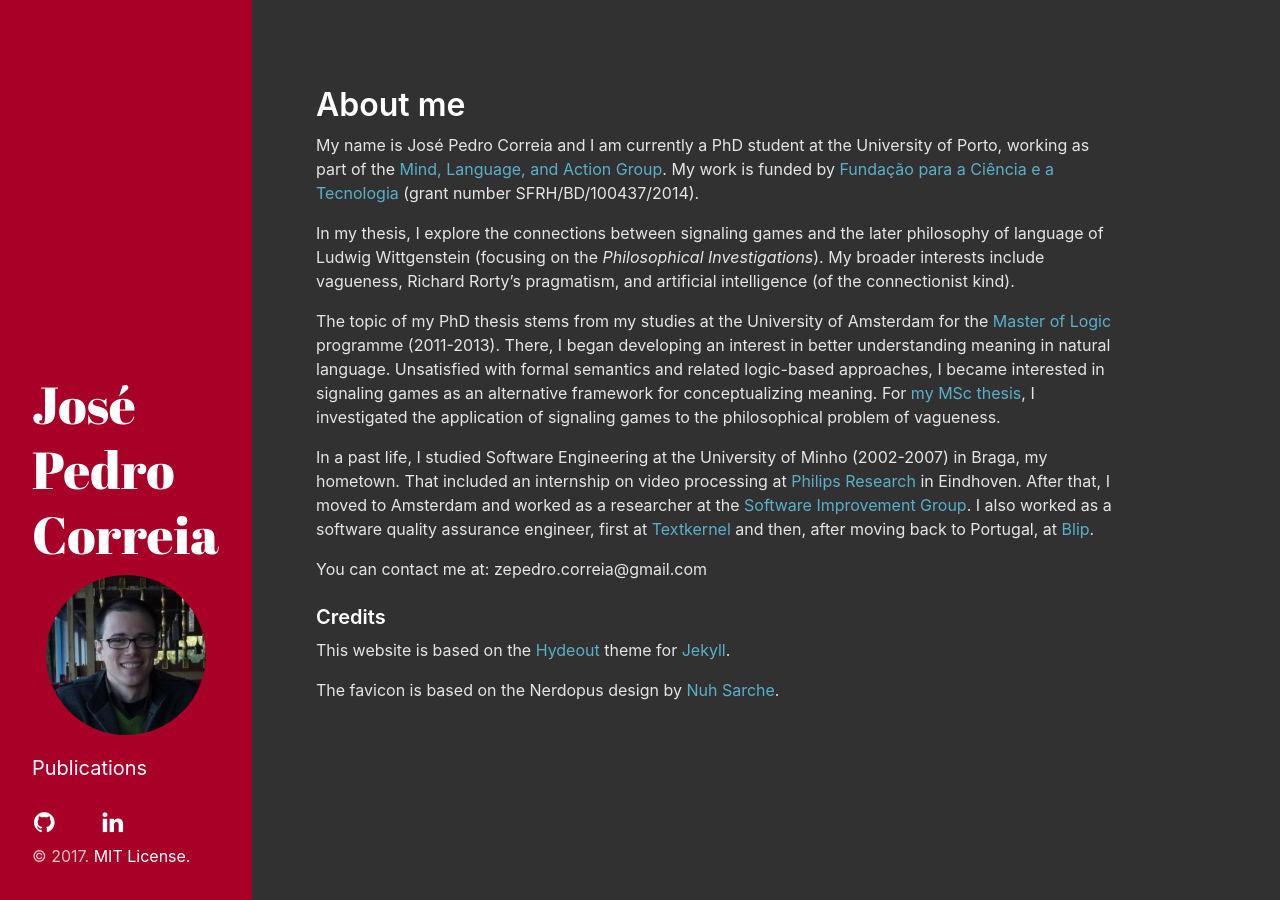
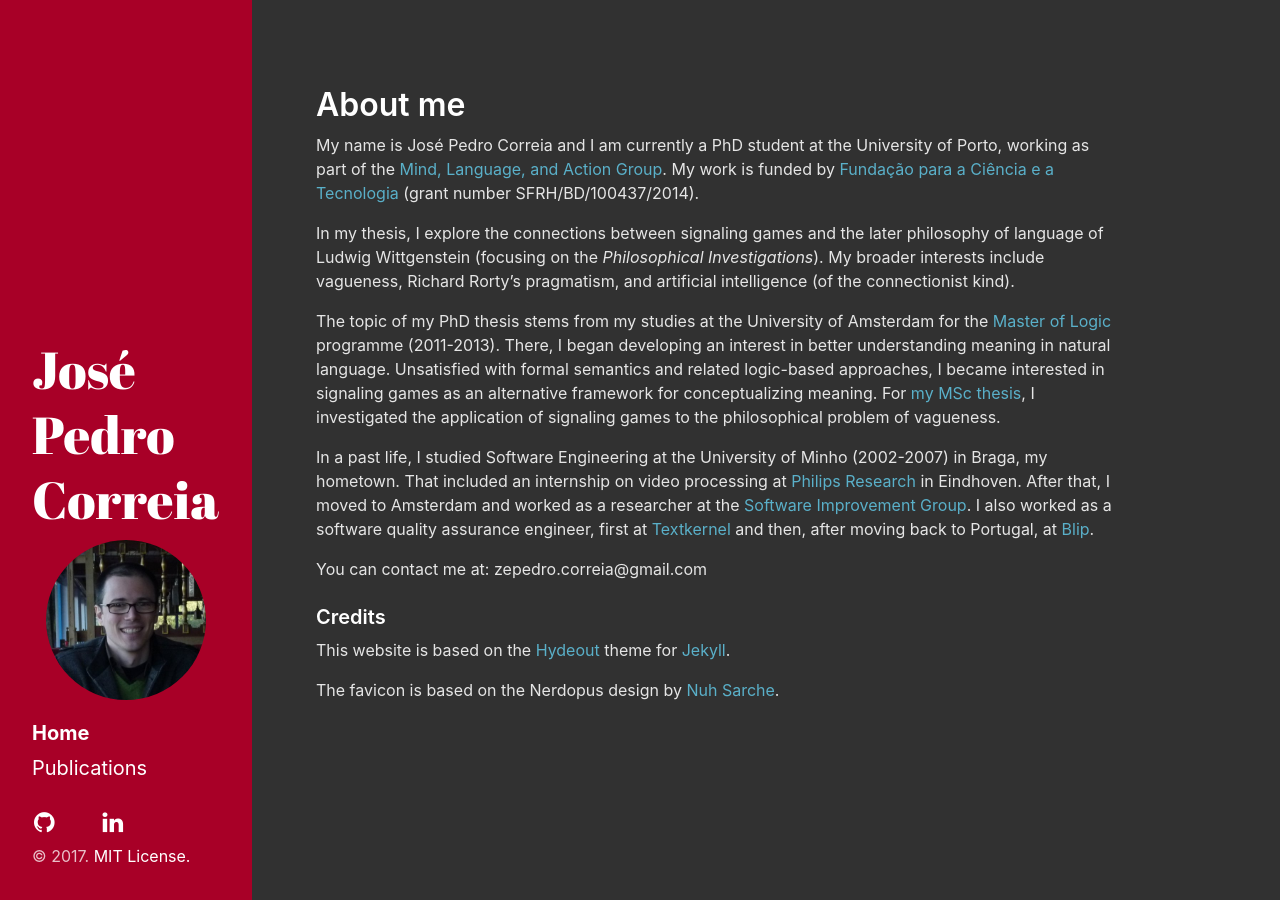
Before and after one commit to josepedrocorreia/josepedrocorreia.github.io, a Jekyll site: the page built from index.md, in a window 1280 px wide. Built offline with Jekyll 4.4.1, drawn with Linux system fonts in a browser that asks for light colours; nearby versions of some CDN libraries; some web fonts are replaced; a style sheet for code colours, icons or effects is not loaded.

Commit message:
Adding home navigation link.

```diff
--- a/_config.yml
+++ b/_config.yml
@@ -24,7 +24,7 @@ plugins:
 
 # Custom vars
 #version:            3.4.1
-#sidebar_home_link:  true
+sidebar_home_link:  true
 # sidebar_blog_link:  '/blog'   # By default, your home page is your blog
                                 # page. If you change your paginate_path,
                                 # set this to the root of the paginate_path
```
